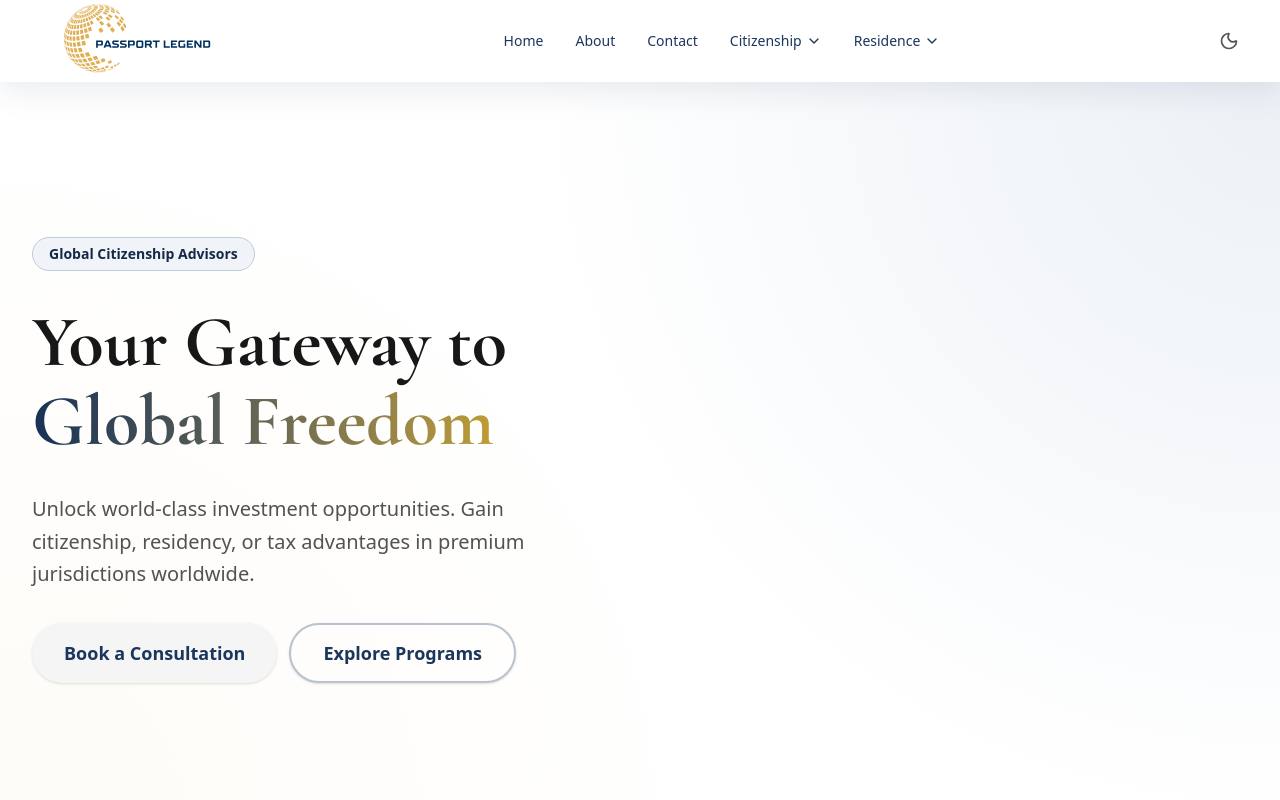
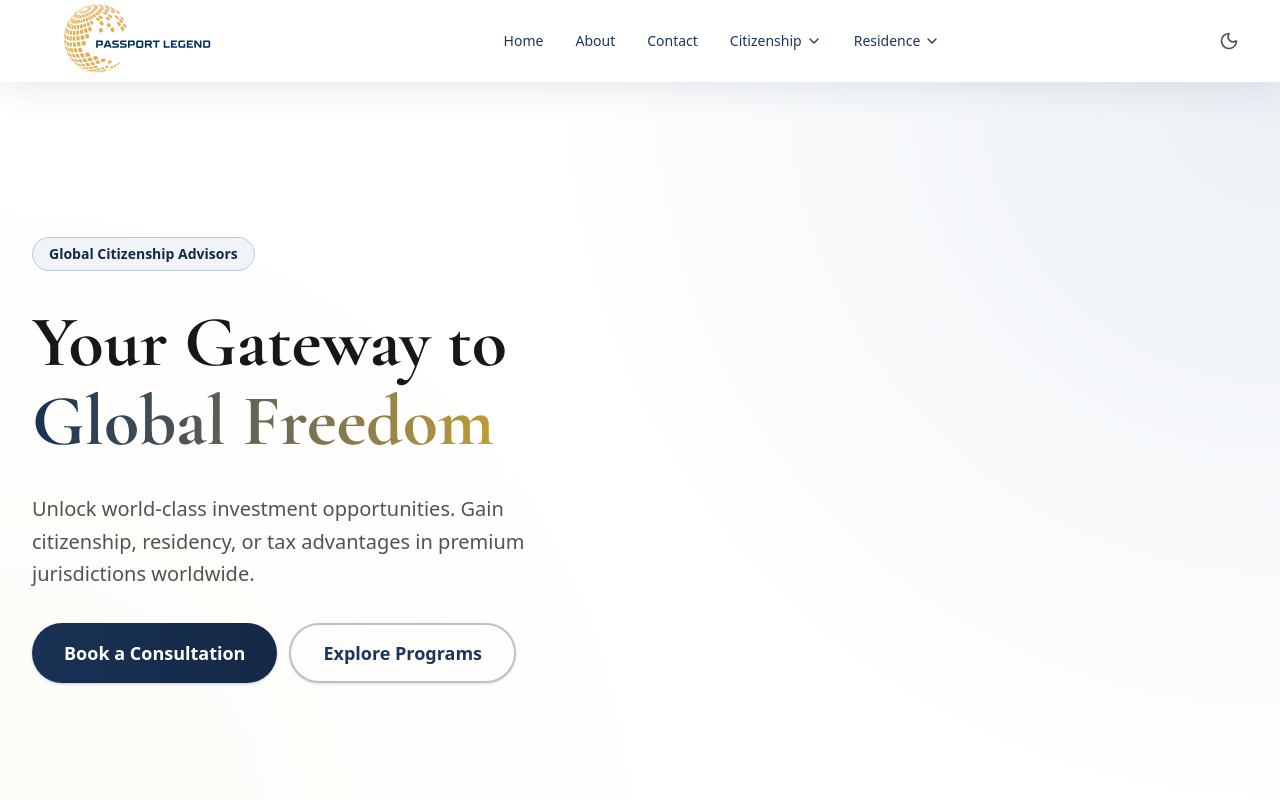
Before and after one commit to bravono/passport-legend, a Next.js app: page / in a window 1280 px wide. Shown: the top 800 px of the page. Built offline with nearby package versions, Linux system fonts and the light colour scheme.

Commit message:
refactor: improve code readability by formatting imports and adjusting text layout

```diff
--- a/app/page.tsx
+++ b/app/page.tsx
@@ -1,5 +1,13 @@
 import Link from "next/link";
-import { Globe, ClipboardList, Zap, Network, Landmark, Star, ArrowRight } from "lucide-react";
+import {
+  Globe,
+  ClipboardList,
+  Zap,
+  Network,
+  Landmark,
+  Star,
+  ArrowRight,
+} from "lucide-react";
 import { Header } from "@/components/Header";
 import { Footer } from "@/components/Footer";
 import { Container } from "@/components/Container";
@@ -28,9 +36,7 @@ export default function Home() {
                 </div>
                 <h1 className="text-5xl md:text-6xl lg:text-7xl font-bold leading-[1.1] text-neutral-900 dark:text-white">
                   Your Gateway to <br />
-                  <span className="text-gradient">
-                    Global Freedom
-                  </span>
+                  <span className="text-gradient">Global Freedom</span>
                 </h1>
                 <p className="text-xl text-neutral-600 dark:text-neutral-300 max-w-xl leading-relaxed">
                   Unlock world-class investment opportunities. Gain citizenship,
@@ -38,7 +44,7 @@ export default function Home() {
                   worldwide.
                 </p>
                 <div className="flex flex-col gap-3 sm:flex-row">
-                  <Button size="lg" variant="secondary" asChild>
+                  <Button size="lg" variant="primary" asChild>
                     <Link href="/contact">Book a Consultation</Link>
                   </Button>
                   <Button size="lg" variant="outline" asChild>
@@ -50,7 +56,11 @@ export default function Home() {
                 <div className="absolute inset-0 bg-gradient-to-br from-primary-500/20 to-accent-500/20 blur-3xl rounded-full" />
                 <div className="relative h-[500px] flex items-center justify-center animate-float">
                   <div className="p-12 rounded-3xl glass-dark shadow-2xl scale-125">
-                    <Globe size={160} strokeWidth={1} className="text-accent-400" />
+                    <Globe
+                      size={160}
+                      strokeWidth={1}
+                      className="text-accent-400"
+                    />
                   </div>
                 </div>
               </div>
@@ -81,8 +91,8 @@ export default function Home() {
                   Expert Guidance
                 </h3>
                 <p className="text-neutral-600 dark:text-neutral-400 leading-relaxed">
-                  Our team of specialists provides personalized advice tailored to your
-                  unique financial and personal situation.
+                  Our team of specialists provides personalized advice tailored
+                  to your unique financial and personal situation.
                 </p>
               </Card>
               <Card hover className="group">
@@ -93,8 +103,9 @@ export default function Home() {
                   Fast Processing
                 </h3>
                 <p className="text-neutral-600 dark:text-neutral-400 leading-relaxed">
-                  Streamlined internal processes and strong government ties ensure you get
-                  citizenship or residence faster than anywhere else.
+                  Streamlined internal processes and strong government ties
+                  ensure you get citizenship or residence faster than anywhere
+                  else.
                 </p>
               </Card>
               <Card hover className="group">
@@ -105,8 +116,8 @@ export default function Home() {
                   Global Network
                 </h3>
                 <p className="text-neutral-600 dark:text-neutral-400 leading-relaxed">
-                  Our presence across 6 continents provides you with local expertise and
-                  exclusive access to worldwide opportunities.
+                  Our presence across 6 continents provides you with local
+                  expertise and exclusive access to worldwide opportunities.
                 </p>
               </Card>
             </div>
@@ -130,8 +141,11 @@ export default function Home() {
 
             <div className="grid gap-8 md:grid-cols-3">
               {featured.map((country) => (
-                <Link key={country.id} href={`/countries/${country.slug}`}>
-                  <Card hover className="h-full p-0 overflow-hidden flex flex-col group">
+                <Link key={country.id} href={country.type === 'citizenship' ? `/citizenship-by-investment/${country.slug}` : `/countries/${country.slug}`}>
+                  <Card
+                    hover
+                    className="h-full p-0 overflow-hidden flex flex-col group"
+                  >
                     <div className="relative h-56 w-full overflow-hidden">
                       <img
                         src={country.heroImage}
@@ -154,7 +168,10 @@ export default function Home() {
                       </p>
                       <div className="flex items-center gap-2 text-sm font-bold text-primary-600 dark:text-primary-400">
                         View Details
-                        <ArrowRight size={18} className="transition-transform duration-300 group-hover:translate-x-2" />
+                        <ArrowRight
+                          size={18}
+                          className="transition-transform duration-300 group-hover:translate-x-2"
+                        />
                       </div>
                     </div>
                   </Card>
@@ -206,7 +223,11 @@ export default function Home() {
                 <Card key={index}>
                   <div className="mb-4 flex gap-1">
                     {[...Array(testimonial.rating)].map((_, i) => (
-                      <Star key={i} size={16} className="fill-accent-500 text-accent-500" />
+                      <Star
+                        key={i}
+                        size={16}
+                        className="fill-accent-500 text-accent-500"
+                      />
                     ))}
                   </div>
                   <p className="text-neutral-600 dark:text-neutral-400 mb-4">
```
